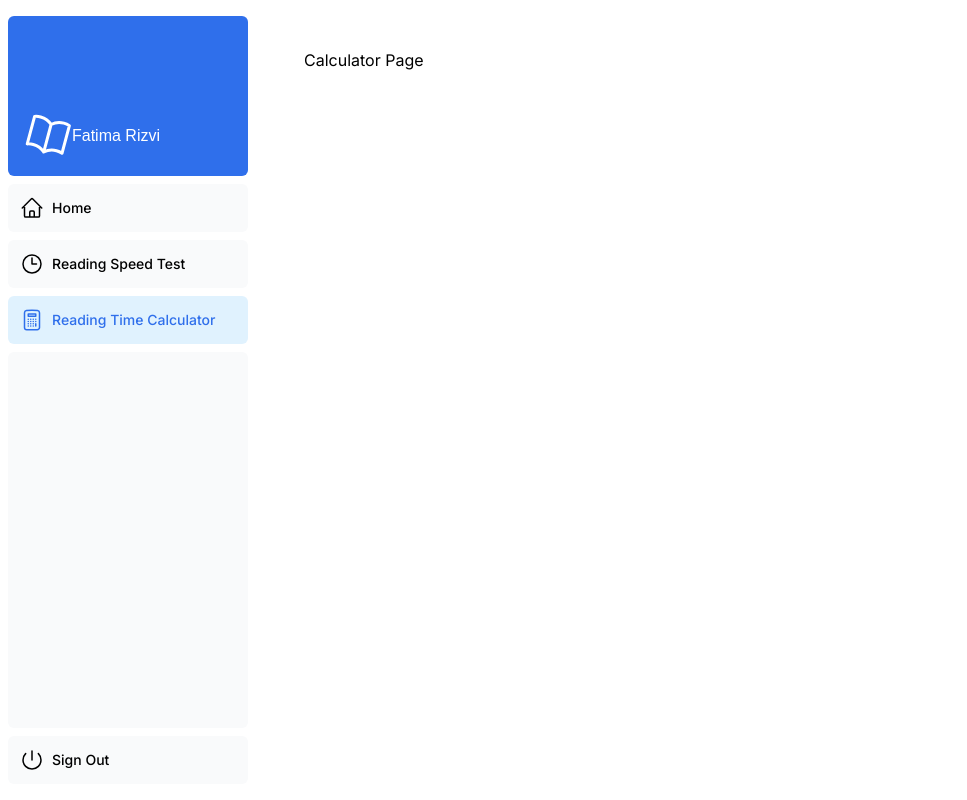
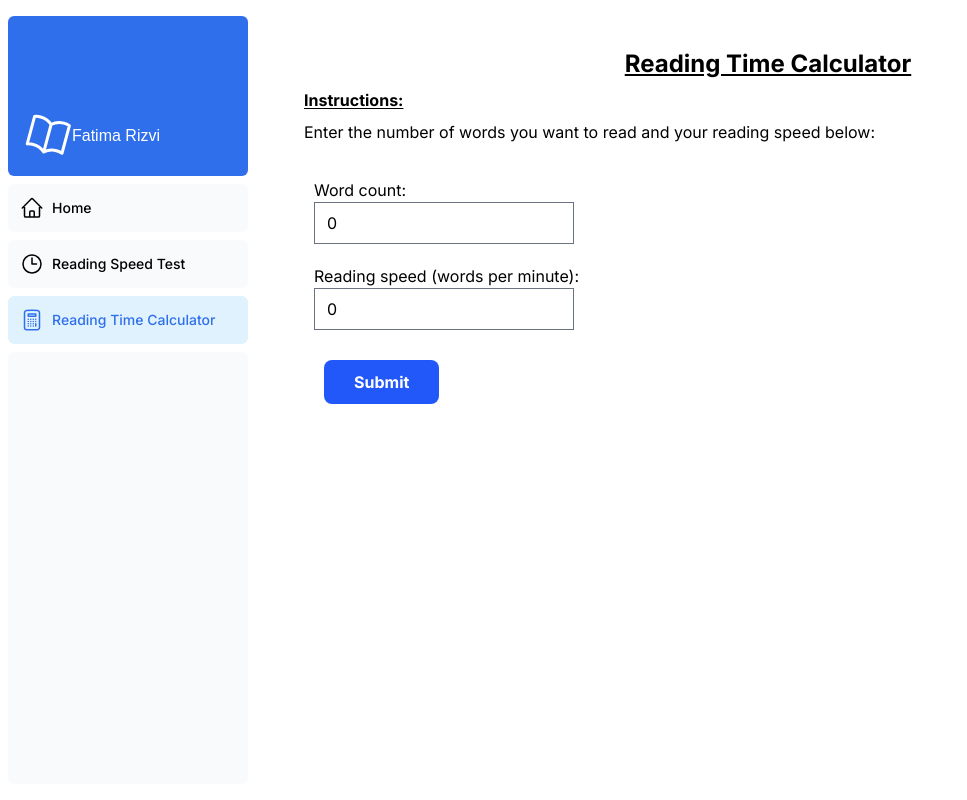
Before and after one commit to fatima-rizvi/Reading-Speed-Test, a Next.js app in the folder nextjs-app/: page /dashboard/calculator in a window 1280 px wide. Shown: the whole page, without its empty margins (0-967 px from the left). Built offline with nearby package versions, Linux system fonts and the light colour scheme; a web font is replaced by a local one.

Commit message:
Add js for calculations and finish reading time calculator

```diff
--- a/nextjs-app/app/dashboard/calculator/page.tsx
+++ b/nextjs-app/app/dashboard/calculator/page.tsx
@@ -1,3 +1,87 @@
+'use client'
+import styles from '../../ui/home.module.css';
+
+import { useState } from "react";
+
+// interface IFormInputs  {
+//     wordCount: number;
+//     readingSpeed: number;
+// }
+
 export default function Page() {
-    return <p>Calculator Page</p>;
+    // const [formInputs, setFormInputs] = useState<IFormInputs>({wordCount: 0, readingSpeed: 0});
+
+    // const handleChange = (event: any) => {
+    //     console.log(event.target.value)
+    //     const name = event.target.name;
+    //     const value = event.target.value;
+    //     setFormInputs(values => ({...values, [name]: value}))
+    // }
+
+    const [wordCount, setWordCount] = useState(0);
+    const [readingSpeed, setReadingSpeed] = useState(0);
+    const [timeToRead, setTimeToRead] = useState<string>("");
+
+    const onSubmit = (event) => {
+        event.preventDefault();
+        const form = event.target;
+        const formData = new FormData(form);
+        const formJson = Object.fromEntries(formData.entries());
+        calculateReadingTime(formJson.wordCount, formJson.readingSpeed)
+    }
+
+    const calculateReadingTime = (numberOfWords: string, wpm: string) => {
+        console.log(`Words: ${numberOfWords}`)
+        console.log(`Wpm: ${wpm}`)
+        let numWords = parseInt(numberOfWords)
+        let numWpm = parseInt(wpm)
+        console.log(`Num Words: ${numberOfWords}`)
+        console.log(`Num Wpm: ${wpm}`)
+        // let hours = Math.floor(numberOfWords % (wpm * 60))
+        let totalMinutes = Math.floor(numWords / numWpm)
+        console.log(`totalMinutes: ${totalMinutes}`)
+        let hours = Math.floor(totalMinutes / 60)
+        let minutesToSubtract = hours * 60
+        let minutes = totalMinutes - minutesToSubtract
+        console.log(`Hours: ${hours}, Minutes: ${minutes}`)
+        setTimeToRead(`${hours} hours, ${minutes} minutes`)
+    }
+
+    return (
+        <>
+            <h1 className={`text-center mb-2 text-2xl md:text-2xl font-bold underline underline-offset-2`}>Reading Time Calculator</h1>
+            <h2 className={`mb-2 text-2m md:text-2m font-bold underline underline-offset-2`}>Instructions: </h2>
+            <p>Enter the number of words you want to read and your reading speed below:</p>
+            <br />
+            <form onSubmit={onSubmit}>
+                <div className={`${styles.input}`}>
+                    <p>Word count:
+                    </p>
+                        <input
+                            type="number"
+                            name="wordCount"
+                            value={wordCount}
+                            onChange={e => setWordCount(e.target.value)}
+                        />
+                </div>
+                <div className={`${styles.input}`}>
+                    <p>Reading speed (words per minute):
+                    </p>
+                        <input
+                            type="number"
+                            name="readingSpeed"
+                            value={readingSpeed}
+                            onChange={e => setReadingSpeed(e.target.value)}
+                        />
+                </div>
+                <input type="submit" className={`${styles.submitButton}`}/>
+            </form>
+            {
+                timeToRead &&
+                <div>
+                    <h1 className={`mb-2 text-xl md:text-xl font-bold`}>Estimated time to read: {timeToRead}</h1>
+                </div>
+            }
+        </>
+    );
 }
--- a/nextjs-app/app/dashboard/page.tsx
+++ b/nextjs-app/app/dashboard/page.tsx
@@ -3,7 +3,12 @@ import { lusitana } from "../ui/fonts";
 export default function Page() {
     return (
         <>
-            <p>Select between the test and the calculator on the side</p>
+            <h1 className={`text-center mb-2 text-2xl md:text-2xl font-bold underline underline-offset-2`}>How it works:</h1>
+            <h2 className={`mb-2 text-2m md:text-2m font-bold underline underline-offset-2`}>Reading Speed Test: </h2>
+            <p>Can calculate your reading speed. You will be presented with a passage to read. The time it takes you to read the passage and the number of words in the passage will be used to calculate how many words you can read per minute.</p>
+            <br />
+            <h2 className={`mb-2 text-2m md:text-2m font-bold underline underline-offset-2`}>Reading Time Calculator: </h2>
+            <p>Can calculate how long it will take you to read a book. To find the estimated time, enter the number of words in the book you want to read and enter your reading speed. The calculator will determine how long it will take to read it.</p>
         </>
     );
 }
--- a/nextjs-app/app/dashboard/speedTest/page.tsx
+++ b/nextjs-app/app/dashboard/speedTest/page.tsx
@@ -1,12 +1,31 @@
 'use client'
 
 import Stopwatch from "@/app/ui/speedTest/stopwatch";
+import { useState } from "react";
 
 export default function Page() {
+    const [showPassage, setShowPassage] = useState(false);
+
     return (
         <>
-            <p>Speed Test Page</p>
-            <Stopwatch />
+            <h1 className={`text-center mb-2 text-2xl md:text-2xl font-bold underline underline-offset-2`}>Reading Speed Test</h1>
+            <h2 className={`mb-2 text-2m md:text-2m font-bold underline underline-offset-2`}>Instructions: </h2>
+            <p>When you're ready, click the start button below. A passage will load on the page for you to read, and the timer will start. Once you've finished reading, click the stop button to stop the timer and calculate your reading speed.</p>
+            <div onClick={() => setShowPassage(!showPassage)}>
+                <Stopwatch />
+            </div>
+            <br />
+            {/* Note, passage below is 330 words */}
+            {
+                showPassage &&
+                <div>
+                    <hr />
+                    <br />
+                    <p>It was a matter of chance that I should have rented a house in one of the strangest communities in North America. It was on that slender riotous island which extends itself due east of New York — and where there are, among other natural curiosities, two unusual formations of land. Twenty miles from the city a pair of enormous eggs, identical in contour and separated only by a courtesy bay, jut out into the most domesticated body of salt water in the Western hemisphere, the great wet barnyard of Long Island Sound. They are not perfect ovals — like the egg in the Columbus story, they are both crushed flat at the contact end — but their physical resemblance must be a source of perpetual confusion to the gulls that fly overhead. To the wingless a more arresting phenomenon is their dissimilarity in every particular except shape and size. </p>
+                    <br />
+                    <p>I lived at West Egg, the — well, the less fashionable of the two, though this is a most superficial tag to express the bizarre and not a little sinister contrast between them. My house was at the very tip of the egg, only fifty yards from the Sound, and squeezed between two huge places that rented for twelve or fifteen thousand a season. The one on my right was a colossal affair by any standard — it was a factual imitation of some Hotel de Ville in Normandy, with a tower on one side, spanking new under a thin beard of raw ivy, and a marble swimming pool, and more than forty acres of lawn and garden. It was Gatsby’s mansion. Or, rather, as I didn’t know Mr. Gatsby, it was a mansion inhabited by a gentleman of that name. My own house was an eyesore, but it was a small eyesore, and it had been overlooked, so I had a view of the water, a partial view of my neighbor’s lawn, and the consoling proximity of millionaires — all for eighty dollars a month.</p>
+                </div>
+            }
         </>
     );
 }
--- a/nextjs-app/app/ui/dashboard/sidenav.tsx
+++ b/nextjs-app/app/ui/dashboard/sidenav.tsx
@@ -17,12 +17,6 @@ export default function SideNav() {
       <div className="flex grow flex-row justify-between space-x-2 md:flex-col md:space-x-0 md:space-y-2">
         <NavLinks />
         <div className="hidden h-auto w-full grow rounded-md bg-gray-50 md:block"></div>
-        <form>
-          <button className="flex h-[48px] w-full grow items-center justify-center gap-2 rounded-md bg-gray-50 p-3 text-sm font-medium hover:bg-sky-100 hover:text-blue-600 md:flex-none md:justify-start md:p-2 md:px-3">
-            <PowerIcon className="w-6" />
-            <div className="hidden md:block">Sign Out</div>
-          </button>
-        </form>
       </div>
     </div>
   );
--- a/nextjs-app/app/ui/home.module.css
+++ b/nextjs-app/app/ui/home.module.css
@@ -10,6 +10,14 @@
     text-align: center;
     color: black;
     font-size: 20px;
+}
+
+.results {
+    text-align: center;
+    color: black;
+    font-size: 20px;
+    font-weight: bold;
+    padding: .25rem;
 }
 
 .timerbuttonsContainer {
@@ -32,3 +40,18 @@
 .stop {
     background-color: red;
 }
+
+.input {
+    padding: 10px;
+}
+
+.submitButton {
+    margin: 20px;
+    border: none;
+    padding: 10px 30px;
+    cursor: pointer;
+    color: white;
+    background-color: rgb(34, 88, 250);
+    border-radius: 8px;
+    font-weight: bold;
+}
--- a/nextjs-app/app/ui/speedTest/stopwatch.tsx
+++ b/nextjs-app/app/ui/speedTest/stopwatch.tsx
@@ -11,6 +11,9 @@ export default function Stopwatch () {
 
     // state to store result
     const [finalResult, setFinalResult] = useState<number>(0);
+
+    // state to store readingSpeed
+    const [wordsPerMinute, setWordsPerMinute] = useState<number>(0);
 
     useEffect(() => {
       let intervalId: number | NodeJS.Timeout | undefined;
@@ -43,9 +46,18 @@ export default function Stopwatch () {
     const stopTimer = () => {
         setIsRunning(!isRunning);
         setFinalResult(time)
+        calculateTime(time)
         console.log(`stopTimer: ${time}`)
         console.log(finalResult) // this is not ready yet, but it may be ready in time to send to the api
     };
+
+    const calculateTime = (timeSpentReading: number) => {
+        const seconds = Math.floor((timeSpentReading % 6000) / 100);
+        let minutes = Math.floor((timeSpentReading % 360000) / 6000);
+        let wordsPerSecond = 330 / seconds;
+        let wordsPerMinute = wordsPerSecond * 60
+        setWordsPerMinute(wordsPerMinute);
+    }
 
     return (
       <div>
@@ -63,9 +75,11 @@ export default function Stopwatch () {
         {(time > 0 && isRunning === false) &&
             <div>
                 <p className={`${styles.time}`}>
-                    {hours}h {minutes.toString().padStart(2, "0")}m {seconds.toString().padStart(2, "0")}s {milliseconds.toString().padStart(2, "0")}ms
+                    Time: {hours}h {minutes.toString().padStart(2, "0")}m {seconds.toString().padStart(2, "0")}s {milliseconds.toString().padStart(2, "0")}ms
                 </p>
-                <p>(This is where the reading speed calculation results will display)</p>
+                <p className={`text-center mt-8 text-m md:text-m`}>Your reading speed is:</p>
+                <p className={`${styles.results}`}>{wordsPerMinute} WPM</p>
+                <p className={`text-center mb-2 text-m md:text-m`}>(words per minute)</p>
             </div>
         }
       </div>
```
